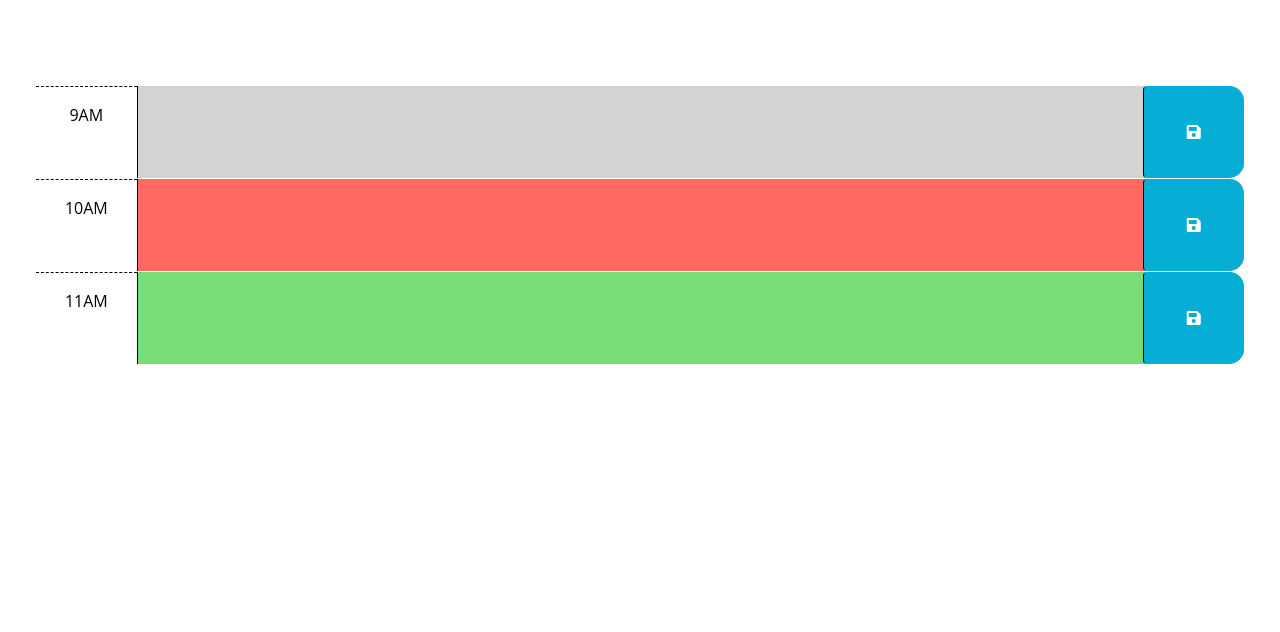
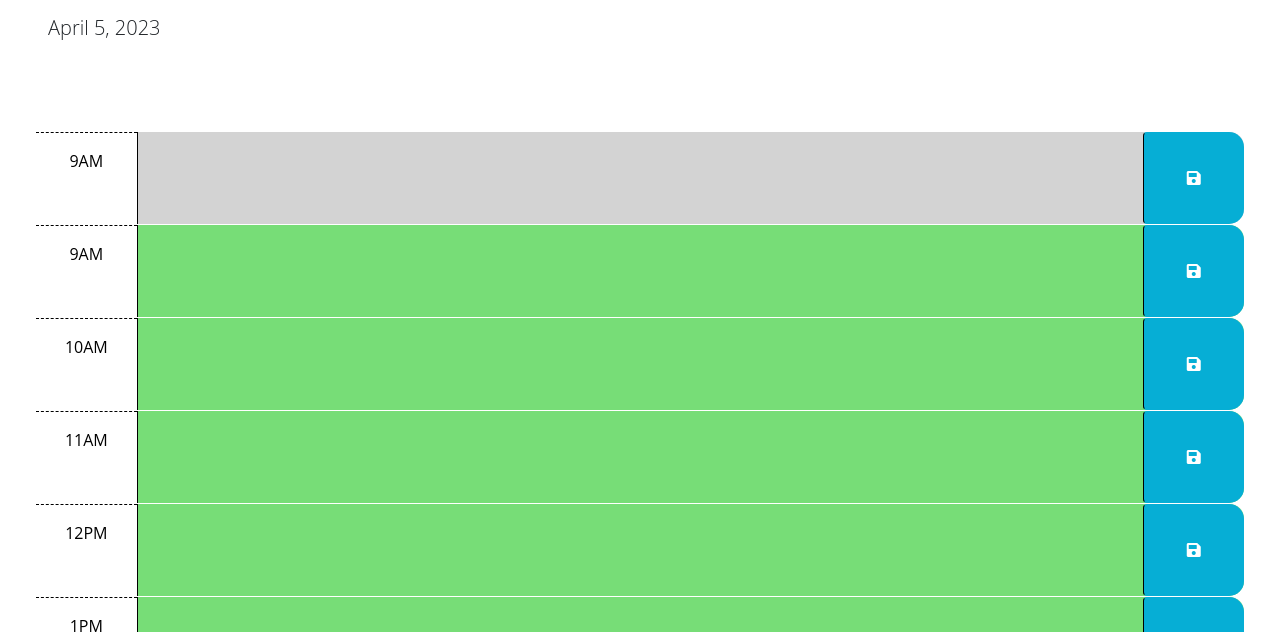
Before and after one commit to eschindev/daily-calendar, a plain HTML site: page index.html in a window 1280 px wide. Shown: the part 166-798 px from the top of the page. Drawn offline with nearby package versions, Linux system fonts and the light colour scheme; files that its build step writes are made by us from their sources.

Commit message:
generated daily calendar with jQuery

```diff
--- a/Assets/js/script.js
+++ b/Assets/js/script.js
@@ -20,4 +20,65 @@ $(function () {
   // attribute of each time-block be used to do this?
   //
   // TODO: Add code to display the current date in the header of the page.
+  var currentTime = dayjs();
+  $('#currentDay').text(dayjs().format('MMMM D, YYYY'));
+
+  var calArea = $('#calArea');
+  var hourBlocks = [];
+  var hourName;
+  var hourTextArea;
+  var saveButton;
+  var key;
+  var saveButtonChild;
+  var hour;
+  var ampm;
+  var index;
+  for (i = 9; i <= 17; i++){
+    index = i - 9;
+    if (Math.floor(i / 12) === 0) {
+      ampm = "AM";
+    } else {ampm = "PM"}
+    // create each row
+    if (i === 12) {
+      hour = 12;
+    } else {
+      hour = i % 12;
+    }
+    hourBlocks[index] = $("<div>").attr("id", `${hour}${ampm}`).addClass("row time-block");
+    // set each row as past, present, or future
+    if (i < parseInt(currentTime.format("H"))) {
+      hourBlocks[index].addClass("past");
+    } else if (i === parseInt(currentTime.format("H"))) {
+      hourBlocks[index].addClass("present");
+    } else {
+      hourBlocks[index].addClass("future");
+    }
+    // create content for each row
+    hourName = $("<div>").addClass("col-2 col-md-1 hour text-center py-3").text(`${hour}${ampm}`);
+    hourTextArea = $("<textarea>").attr({
+      class: "col-8 col-md-10 description",
+      rows: "3"
+    });
+    // check localStorage for item with matching key and populate hourTextArea with value if found
+    key = `${hour}${ampm}-save`;
+    if (localStorage.key) {
+      hourTextArea.text(localStorage.getItem(key));
+    }
+    saveButton = $("<button>").attr({
+      id: `${hour}${ampm}-save`,
+      class: "btn saveBtn col-2 col-md-1",
+      "aria-label": "save"
+    });
+    saveButtonChild = $("<i>").attr({
+      class: "fas fa-save",
+      "aria-hidden": "true"
+    });
+    saveButton.append(saveButtonChild);
+
+
+    hourBlocks[index].append(hourName);
+    hourBlocks[index].append(hourTextArea);
+    hourBlocks[index].append(saveButton);
+    calArea.append(hourBlocks[index]);
+  }
 });
--- a/index.html
+++ b/index.html
@@ -20,7 +20,8 @@
       href="https://fonts.googleapis.com/css2?family=Fira+Sans:wght@400;700&display=swap"
       rel="stylesheet"
     />
-    <link rel="stylesheet" href="style.css" />
+    <link rel="stylesheet" href="./Assets/css/style.css" />
+    <script rel="script" src="./Assets/js/script.js" defer></script>
     <title>Work Day Scheduler</title>
   </head>
 
@@ -30,7 +31,7 @@
       <p class="lead">A simple calendar app for scheduling your work day</p>
       <p id="currentDay" class="lead"></p>
     </header>
-    <div class="container-fluid px-5">
+    <div id="calArea" class="container-fluid px-5">
       <!-- Use class for "past", "present", and "future" to apply styles to the
         time-block divs accordingly. The javascript will need to do this by
         adding/removing these classes on each div by comparing the hour in the
@@ -51,29 +52,27 @@
       </div>
 
       <!-- Example of a present time block. The "present" class adds a red background color. -->
-      <div id="hour-10" class="row time-block present">
+      <!-- <div id="hour-10" class="row time-block present">
         <div class="col-2 col-md-1 hour text-center py-3">10AM</div>
         <textarea class="col-8 col-md-10 description" rows="3"> </textarea>
         <button class="btn saveBtn col-2 col-md-1" aria-label="save">
           <i class="fas fa-save" aria-hidden="true"></i>
         </button>
-      </div>
+      </div> -->
 
       <!-- Example of a future time block. The "future" class adds a green background color. -->
-      <div id="hour-11" class="row time-block future">
+      <!-- <div id="hour-11" class="row time-block future">
         <div class="col-2 col-md-1 hour text-center py-3">11AM</div>
         <textarea class="col-8 col-md-10 description" rows="3"> </textarea>
         <button class="btn saveBtn col-2 col-md-1" aria-label="save">
           <i class="fas fa-save" aria-hidden="true"></i>
         </button>
-      </div>
+      </div> -->
     </div>
 
     <script src="https://cdnjs.cloudflare.com/ajax/libs/jquery/3.2.1/jquery.min.js"></script>
     <script src="https://cdn.jsdelivr.net/npm/dayjs@1.11.3/dayjs.min.js"
     integrity="sha256-iu/zLUB+QgISXBLCW/mcDi/rnf4m4uEDO0wauy76x7U="
     crossorigin="anonymous"></script>
-
-    <script src="script.js"></script>
   </body>
 </html>
```
